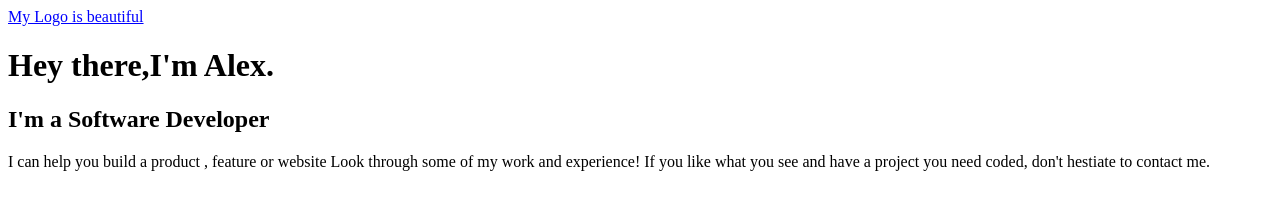
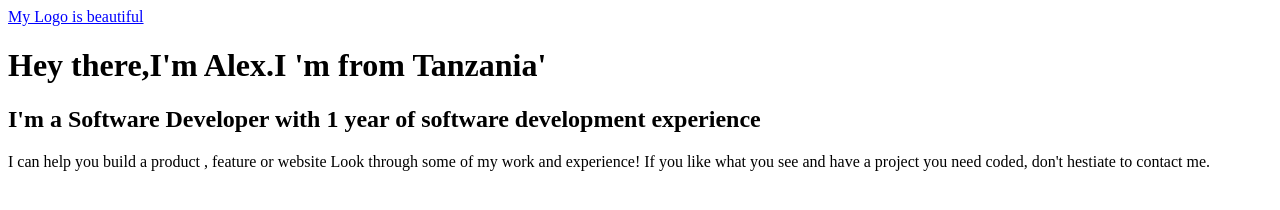
Before and after one commit to Padmnabhc/Portfolio, a plain HTML site: page Portfolio Project/index.html in a window 1280 px wide. Drawn offline with Linux system fonts and the light colour scheme.

Commit message:
Add profile statement to h2 tag

```diff
--- a/Portfolio Project/index.html
+++ b/Portfolio Project/index.html
@@ -13,8 +13,10 @@
         <a href="#" id="logo">My Logo is beautiful</a>
    </nav>
 </header>
-<h1>Hey there,I'm Alex.</h1>
-<h2>I'm a Software Developer</h2>
+<h1>Hey there,I'm Alex.I 'm from Tanzania'
+</h1>
+<h2>I'm a Software Developer with 1 year of software development experience
+</h2>
 <p>I can help you build a product , feature or website Look through some of my work and experience! If you like what you see and have a project you need coded, don't hestiate to contact me.</p>
 </body>
 </html>
```
